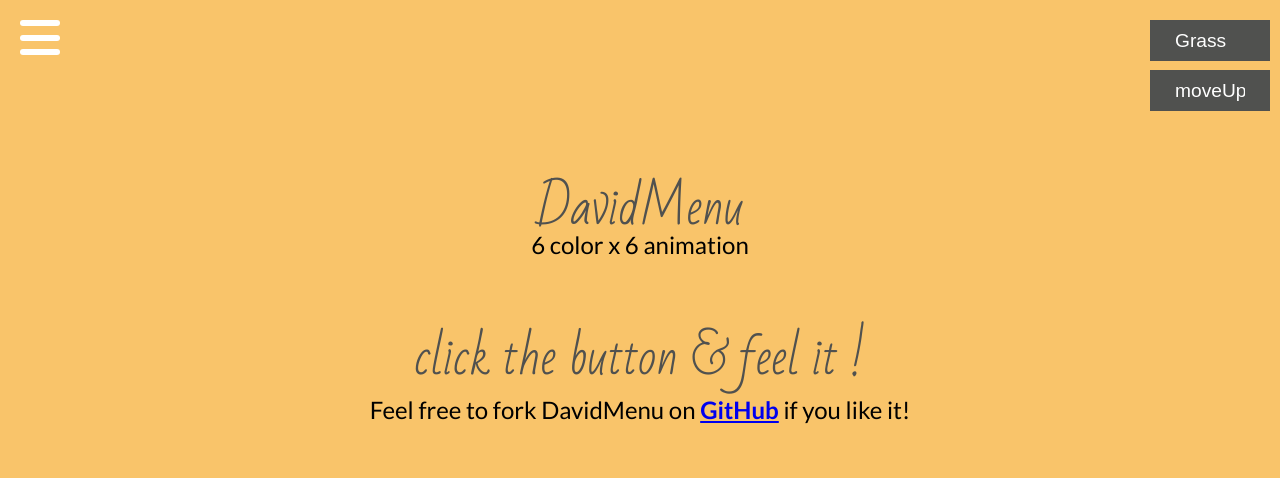
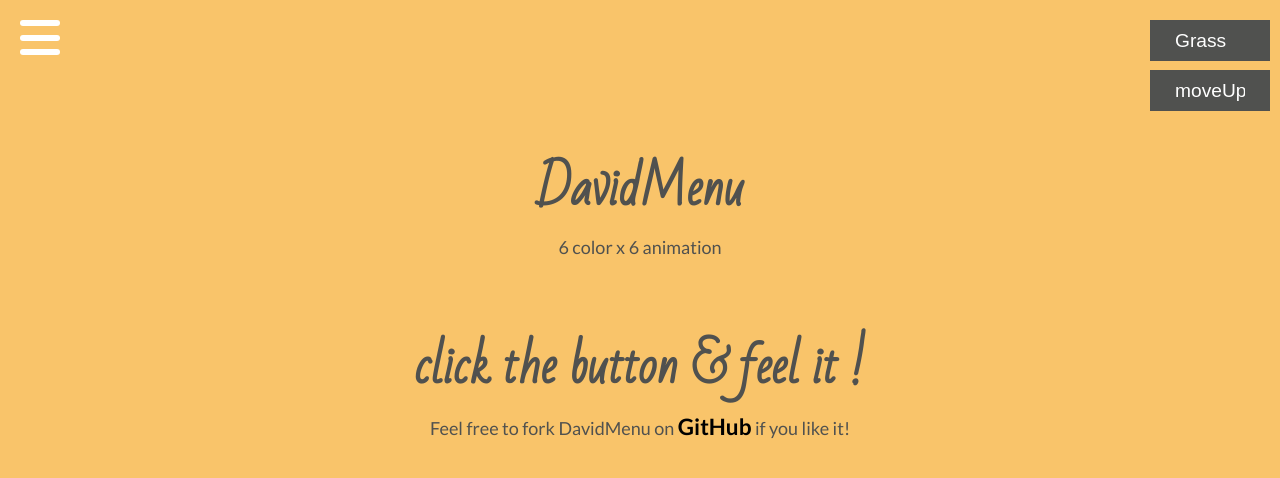
Before and after one commit to lichin-lin/Davidmenu, a plain HTML site: page index.html in a window 1280 px wide. Drawn offline with nearby package versions, Linux system fonts and the light colour scheme.

Commit message:
enhance style

```diff
--- a/david.css
+++ b/david.css
@@ -57,16 +57,27 @@
   text-align: center;
   font-size: 3em;
 }
-body .menu-info p {
+body .menu-info h2 {
   margin: 0;
   color: #50514f;
   font-family: Bad Script;
+  font-size: 1em;
+  line-height: 1.2em;
 }
-body .menu-info span {
+body .menu-info p {
   position: relative;
-  top: -45px;
-  font-size: 0.5em;
+  font-size: 0.375em;
   font-family: Lato;
+  color: #50514f;
+}
+body .menu-info a {
+  color: #000;
+  font-weight: 600;
+  font-size: 1.25em;
+  text-decoration: none;
+}
+body .menu-info__divider {
+  margin-bottom: 80px;
 }
 body .menu-button {
   position: absolute;
@@ -144,9 +155,11 @@
   text-align: center;
 }
 .menu-container nav ul li {
+  display: flex;
+  justify-content: center;
+  align-items: center;
   font-family: Raleway;
   letter-spacing: 10px;
-  align-items: center;
   height: 25vh;
 }
 .menu-container nav ul li a {
@@ -165,7 +178,7 @@
   content: "";
   position: absolute;
   background-color: #f9c46a;
-  bottom: 0;
+  bottom: -10px;
   left: 0;
   width: 100%;
   transform: scaleX(0);
--- a/index.html
+++ b/index.html
@@ -50,9 +50,14 @@
 				<div class="menu-middlebar"></div>
 			</div>
 			<div class="menu-info">
-        <P>DavidMenu</P><span>6 color x 6 animation</span>
-        <p>click the button & feel it !</p>
-        <span style="top:-30px;">Feel free to fork DavidMenu on <strong><a href="https://github.com/lichin-lin/DavidMenu">GitHub</a></strong> if you like it!</span>
+				<div class="menu-info__divider">
+					<h2>DavidMenu</h2>
+					<p>6 color x 6 animation</p>
+				</div>
+				<div class="menu-info__divider">
+					<h2>click the button & feel it !</h2>
+					<p>Feel free to fork DavidMenu on <a href="https://github.com/lichin-lin/DavidMenu">GitHub</a> if you like it!</p>
+				</div>
 			</div>
 	</body>
 	<script src="david.js"></script>
```
Also changed, not shown: 1 other file. Lines whose indentation alone changed are shown as unchanged.
